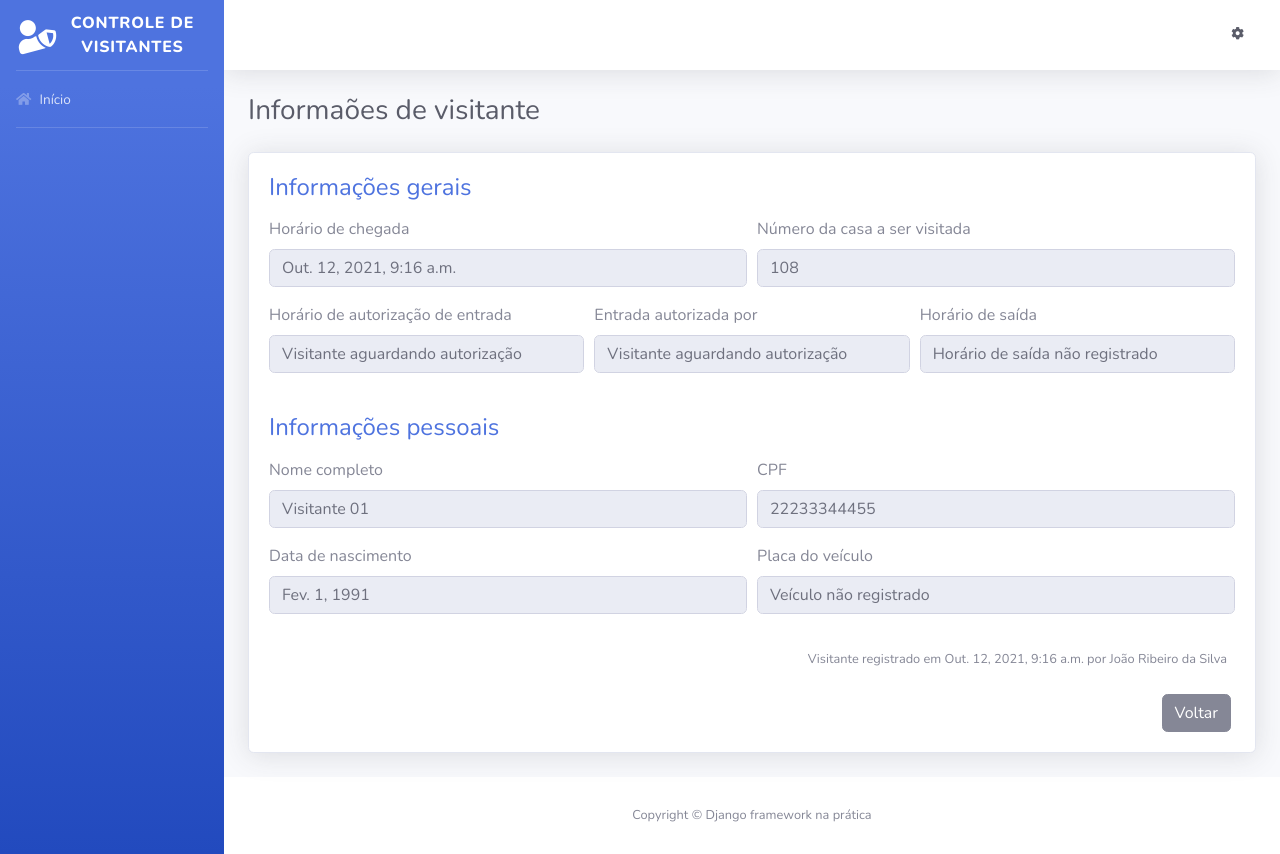
After one commit to franklinluiz2000/controle-visitantes, a Django app: page /visitantes/1/ in a window 1280 px wide. The commit adds this page. Run offline with Django 3.2, Linux system fonts and the light colour scheme; data comes from the database, SQL or seed files in the repository; some libraries are stand-ins or nearby versions.

Commit message:
Adicionando template informações de visitante

```diff
--- a/controle_visitantes/urls.py
+++ b/controle_visitantes/urls.py
@@ -2,11 +2,12 @@
 from django.urls import path
 
 from usuarios.views import index
-from visitantes.views import registrar_visitante
+from visitantes.views import registrar_visitante, informacoes_visitante
 
 urlpatterns = [
     path("admin/", admin.site.urls),
     path("", index, name="index",),
-    path("registrar-visitante/", registrar_visitante, name="registrar_visitante",)
+    path("registrar-visitante/", registrar_visitante, name="registrar_visitante",),
+    path("visitantes/<int:id>/", informacoes_visitante, name="informacoes_visitante",)
 
 ]
--- a/templates/base.html
+++ b/templates/base.html
@@ -30,7 +30,7 @@
                 <hr class="sidebar-divider my-0">
 
                 <li class="nav-item">
-                    <a class="nav-link" href="#">
+                    <a class="nav-link" href="{% url 'index' %}">
                         <i class="fas fa-home"></i>
                         <span>Início</span>
                     </a>
--- /dev/null
+++ b/templates/informacoes_visitante.html
@@ -0,0 +1,92 @@
+{% extends "base.html" %}
+
+{% load widget_tweaks %}
+
+{% block conteudo %}
+<div class="container">
+    <div class="d-sm-flex align-items-center justify-content-between mb-4">
+        <h1 class="h3 mb-0 text-gray-800">{{ nome_pagina }}</h1>
+    </div>
+
+    <div class="card shadow mb-4">
+        <div class="card-body">
+            <h4 class="mb-3 text-primary">
+                Informações gerais
+            </h4>
+
+            <form>
+                <div class="form-row">
+                    <div class="form-group col-md-6">
+                        <label>Horário de chegada</label>
+                        <input type="text" class="form-control" value="{{ visitante.horario_chegada }}" disabled>
+                    </div>
+
+                    <div class="form-group col-md-6">
+                        <label>Número da casa a ser visitada</label>
+                        <input type="text" class="form-control" value="{{ visitante.numero_casa }}" disabled>
+                    </div>
+                </div>
+
+                <div class="form-row">
+                    <div class="form-group col-md-4">
+                        <label>Horário de autorização de entrada</label>
+                        <input type="text" class="form-control" value="{{ visitante.get_horario_autorizacao }}" disabled>
+                    </div>
+
+                    <div class="form-group col-md-4">
+                        <label>Entrada autorizada por</label>
+                        <input type="text" class="form-control" value="{{ visitante.get_morador_responsavel }}" disabled>
+                    </div>
+
+                    <div class="form-group col-md-4">
+                        <label>Horário de saída</label>
+                        <input type="text" class="form-control" value="{{ visitante.get_horario_saida }}" disabled>
+                    </div>
+                </div>
+            </form>
+
+            <h4 class="mb-3 mt-4 text-primary">
+                Informações pessoais
+            </h4>
+
+            <form>
+                <div class="form-row">
+                    <div class="form-group col-md-6">
+                        <label>Nome completo</label>
+                        <input type="text" class="form-control" value="{{ visitante.nome_completo }}" disabled>
+                    </div>
+
+                    <div class="form-group col-md-6">
+                        <label>CPF</label>
+                        <input type="text" class="form-control" value="{{ visitante.cpf }}" disabled>
+                    </div>
+                </div>
+
+                <div class="form-row">
+                    <div class="form-group col-md-6">
+                        <label>Data de nascimento</label>
+                        <input type="text" class="form-control" value="{{ visitante.data_nascimento }}" disabled>
+                    </div>
+
+                    <div class="form-group col-md-6">
+                        <label>Placa do veículo</label>
+                        <input type="text" class="form-control" value="{{ visitante.get_placa_veiculo }}" disabled>
+                    </div>
+                </div>
+            </form>
+
+            <p class="mr-2 mt-3 mb-4 text-right">
+                <small>
+                    Visitante registrado em {{ visitante.horario_chegada }} por {{ visitante.registrado_por }}
+                </small>
+            </p>
+
+            <div class="mr-1 text-right">
+                <a href="#" class="btn btn-secondary text-white" type="button">
+                    <span class="text">Voltar</span>
+                </a>
+            </div>
+        </div>
+    </div>
+</div>
+{% endblock %}
--- a/visitantes/models.py
+++ b/visitantes/models.py
@@ -62,6 +62,30 @@
         on_delete=models.PROTECT
     )
 
+    def get_horario_saida(self):
+        if self.horario_saida:
+            return self.horario_saida
+
+        return "Horário de saída não registrado"
+
+    def get_horario_autorizacao(self):
+        if self.horario_autorizacao:
+            return self.horario_autorizacao
+
+        return "Visitante aguardando autorização"
+
+    def get_morador_responsavel(self):
+        if self.morador_responsavel:
+            return self.morador_responsavel
+
+        return "Visitante aguardando autorização"
+
+    def get_placa_veiculo(self):
+        if self.placa_veiculo:
+            return self.placa_veiculo
+
+        return "Veículo não registrado"
+
     class Meta:
         verbose_name = "Visitante"
         verbose_name_plural = "Visitantes"
--- a/visitantes/views.py
+++ b/visitantes/views.py
@@ -1,4 +1,8 @@
-from django.shortcuts import render, redirect
+from django.contrib import messages
+from django.shortcuts import ( render, redirect,
+get_object_or_404 )
+
+from visitantes.models import Visitante
 from visitantes.forms import VisitanteForm
 
 def registrar_visitante(request):
@@ -14,6 +18,11 @@
             visitante.registrado_por = request.user.porteiro
             visitante.save()
 
+            messages.success(
+                request,
+                "Visitante registrado com sucesso"
+            )
+
             return redirect("index")
 
     context = {
@@ -22,3 +31,17 @@
     }
 
     return render(request, "registrar_visitante.html", context)
+
+def informacoes_visitante(request, id):
+
+    visitante = get_object_or_404(
+        Visitante,
+        id=id
+    )
+
+    context = {
+        "nome_pagina": "Informaões de visitante",
+        "visitante": visitante,
+    }
+
+    return render(request, "informacoes_visitante.html", context)
```
Also changed, not shown: templates/index.html (+20 -3 lines), templates/registrar_visitante.html (+12 -0 lines), visitantes/forms.py (+15 -0 lines), db.sqlite3, porteiros/migrations/0001_initial.py, usuarios/migrations/0001_initial.py, visitantes/migrations/0001_initial.py.
